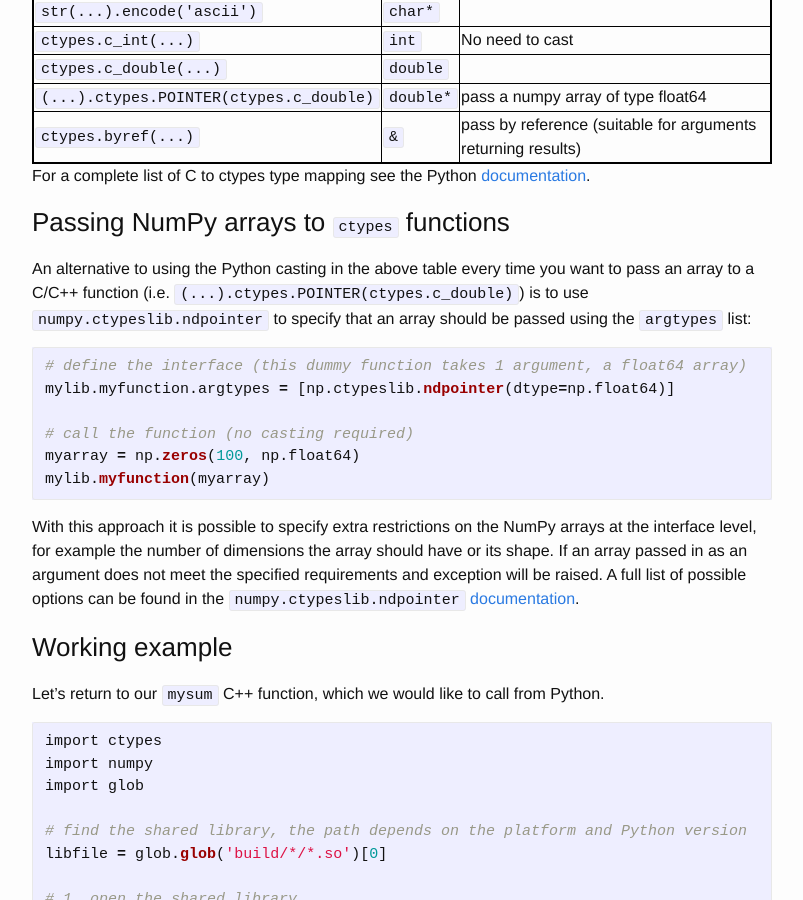
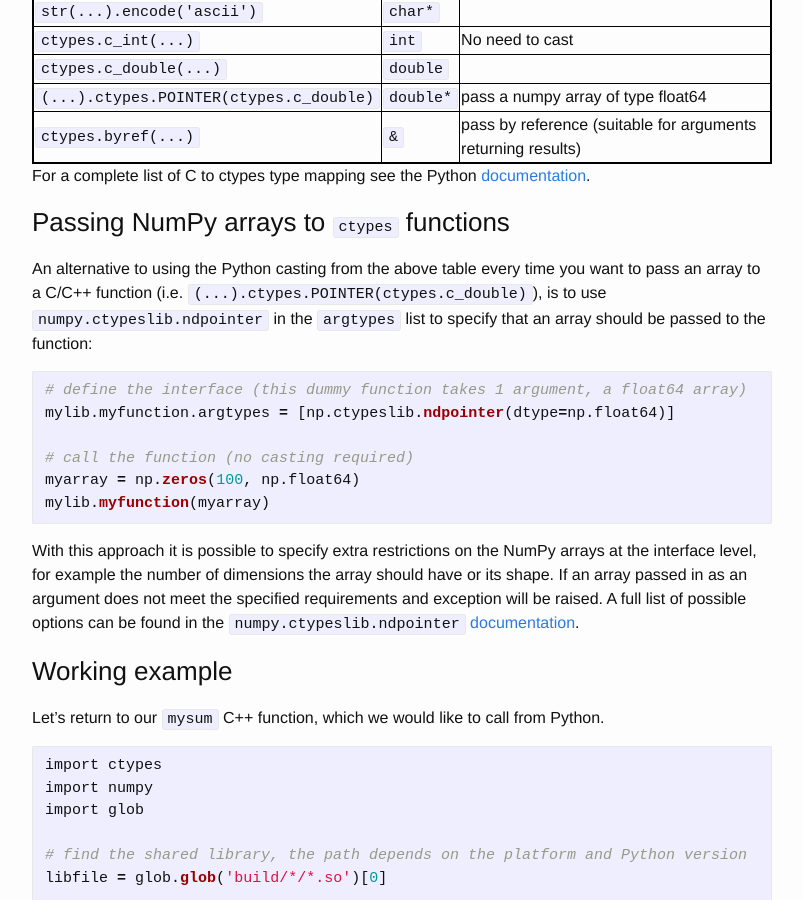
Before and after one commit to nesi/perf-training, a Jekyll site: the page built from _lessons/python-scatter/03b-ctypes.md, in a window 1280 px wide and 900 px high, scrolled down 2966 px. Shown: the whole window, without its empty margins (238-1041 px from the left). Built offline with Jekyll 4.4.1, drawn with Linux system fonts in a browser that asks for light colours.

Commit message:
Change sentence

````diff
--- a/_lessons/python-scatter/03b-ctypes.md
+++ b/_lessons/python-scatter/03b-ctypes.md
@@ -100,7 +100,7 @@ For a complete list of C to ctypes type mapping see the Python [documentation](h
 
 ### Passing NumPy arrays to `ctypes` functions
 
-An alternative to using the Python casting in the above table every time you want to pass an array to a C/C++ function (i.e. `(...).ctypes.POINTER(ctypes.c_double)`) is to use `numpy.ctypeslib.ndpointer` to specify that an array should be passed using the `argtypes` list:
+An alternative to using the Python casting from the above table every time you want to pass an array to a C/C++ function (i.e. `(...).ctypes.POINTER(ctypes.c_double)`), is to use `numpy.ctypeslib.ndpointer` in the `argtypes` list to specify that an array should be passed to the function:
 
 ```python
 # define the interface (this dummy function takes 1 argument, a float64 array)
````
